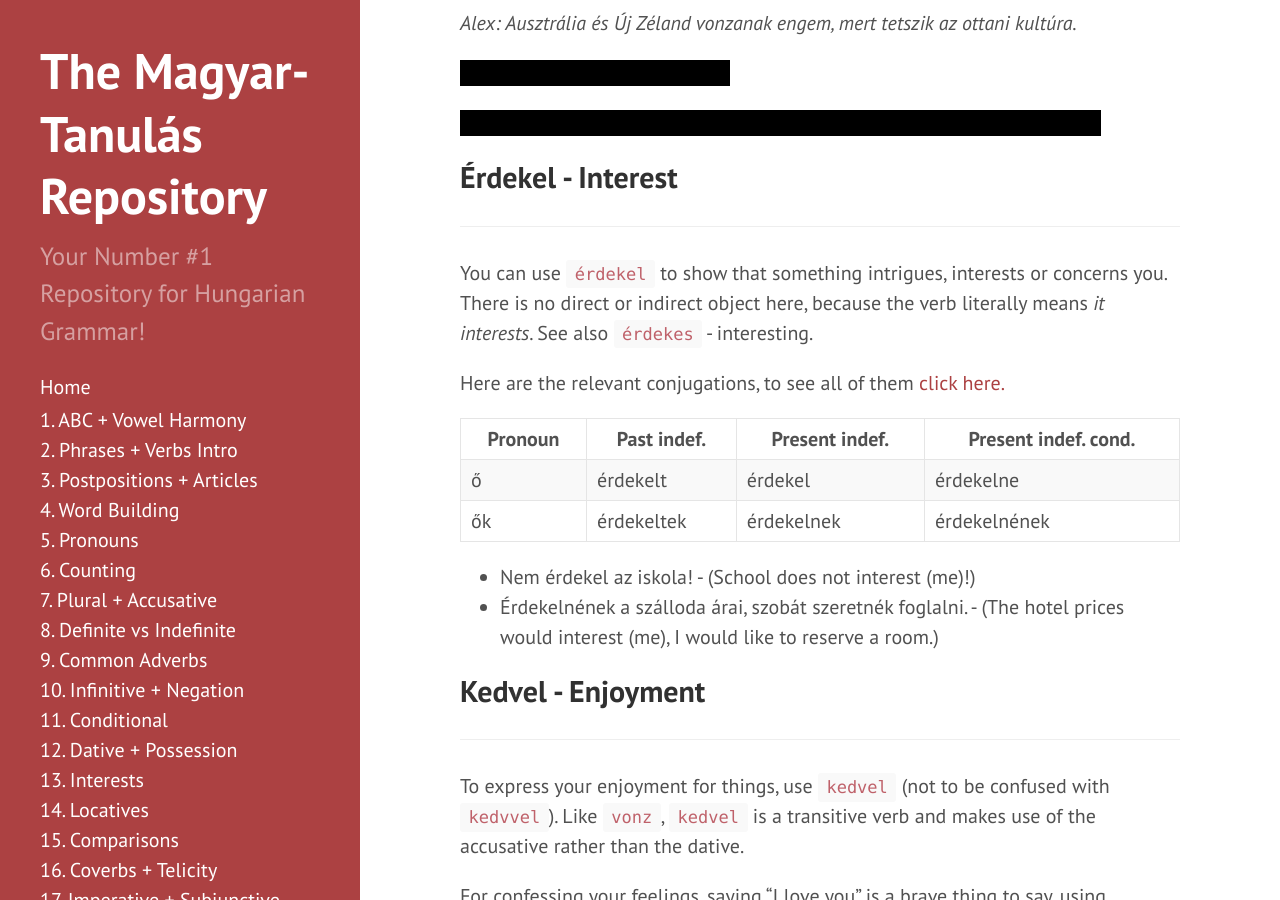
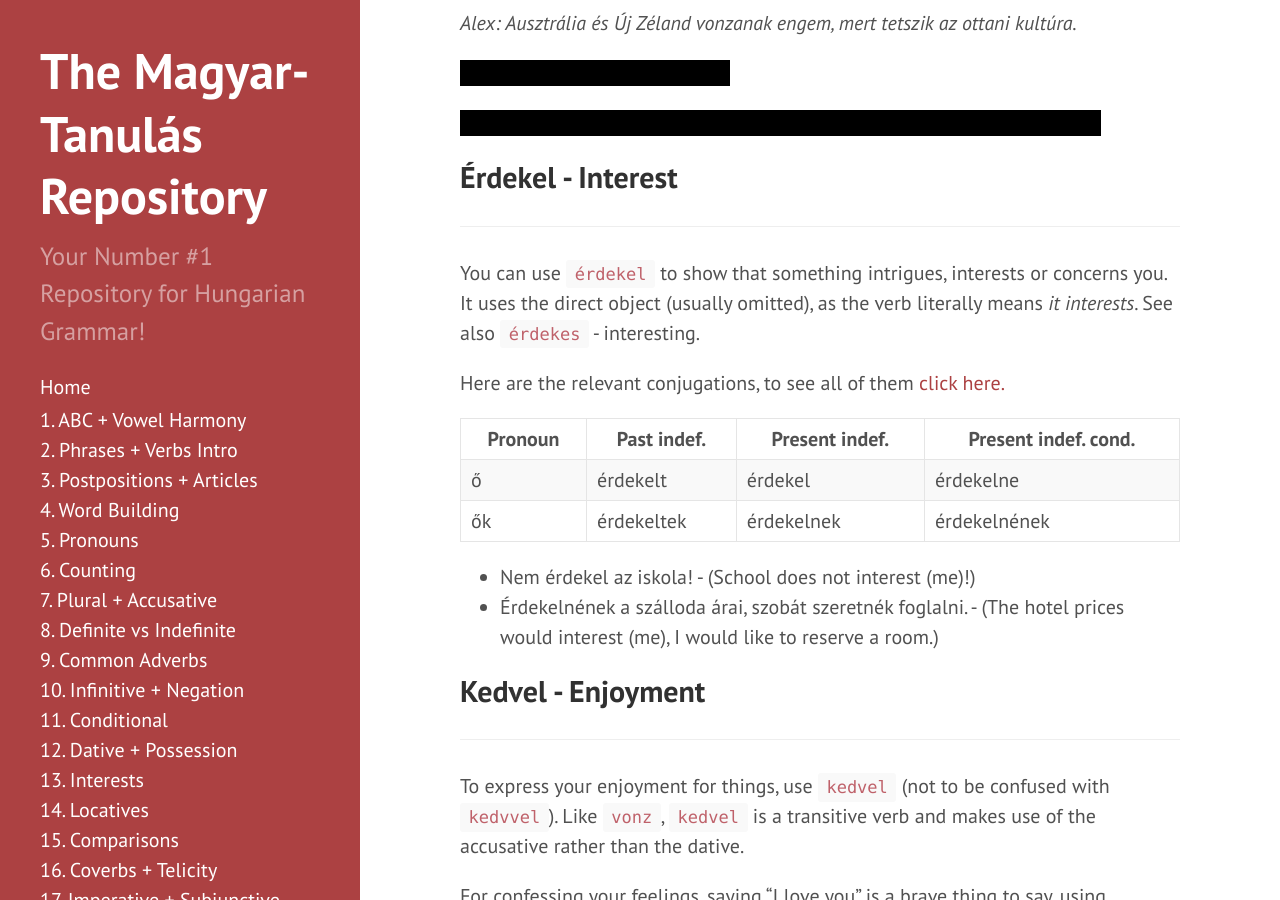
Before and after one commit to Magyartanulas/magyartanulas.github.io, a Jekyll site: the page built from interests.md, in a window 1280 px wide and 900 px high, scrolled down 3262 px. Built offline with Jekyll 4.4.1, drawn with Linux system fonts in a browser that asks for light colours; comment, search, counter and statistics services are not loaded.

Commit message:
Update interests.md

```diff
--- a/interests.md
+++ b/interests.md
@@ -89,7 +89,7 @@ If the direct object is a name, then `vonz` takes on definite conjugation.
 ## Érdekel - Interest
 ---
 
-You can use `érdekel` to show that something intrigues, interests or concerns you. There is no direct or indirect object here, because the verb literally means *it interests*. See also `érdekes` - interesting.
+You can use `érdekel` to show that something intrigues, interests or concerns you. It uses the direct object (usually omitted), as the verb literally means *it interests*. See also `érdekes` - interesting.
 
 Here are the relevant conjugations, to see all of them [click here.](https://cooljugator.com/hu/érdekel)
 
```
